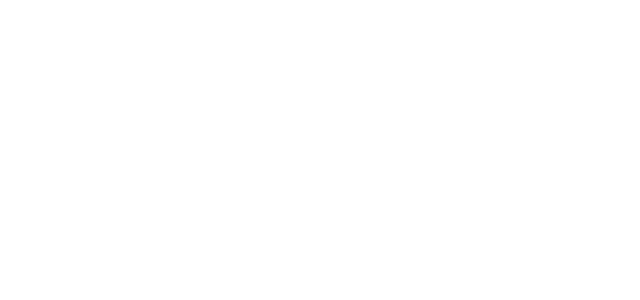
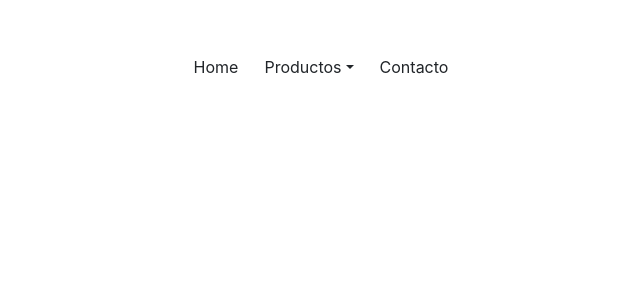
Before and after one commit to wschub/tienda-geek, a React (Create React App) app: page / in a window 1280 px wide. Shown: the top 300 px of the page, without its empty margins (234-874 px from the left). Built offline with nearby package versions, Linux system fonts and the light colour scheme.

Commit message:
Menu Opciones

```diff
--- a/src/App.js
+++ b/src/App.js
@@ -1,4 +1,5 @@
 import React from 'react';
+import MenuOpciones from './components/Partials/MenuOpcionesCOmponent';
 
 
 
@@ -6,7 +7,7 @@ import React from 'react';
 function App() {
   return (
   <React.Fragment>
-
+      <MenuOpciones/>
   </React.Fragment>
   )
 }
--- /dev/null
+++ b/src/components/Partials/MenuOpcionesCOmponent.js
@@ -0,0 +1,16 @@
+import React from 'react';
+
+const MenuOpciones = () => {
+    return(
+        <div className='container row d-flex justify-content-center my-5'>
+        <button type="button" className="btn bg-menu">Home</button>
+        <div className="dropdown">
+        <button className="btn dropdown-toggle bg-menu" type="button" id="dropdownMenuButton" data-toggle="dropdown" aria-haspopup="true" aria-expanded="false">
+        Productos
+        </button>
+      </div>
+      <button type="button" className="btn bg-menu">Contacto</button>
+    </div>
+    )
+}
+export default MenuOpciones;
--- a/src/index.js
+++ b/src/index.js
@@ -1,7 +1,8 @@
 import React from 'react';
 import ReactDOM from 'react-dom';
-
 import App from './App';
+import 'bootstrap/dist/css/bootstrap.min.css';
+import 'bootstrap/dist/js/bootstrap.min.js';
 
 
 ReactDOM.render(<App />, document.getElementById('app'));
```
Also changed, not shown: 1 other file (tests, documents, lock files or other folders).
